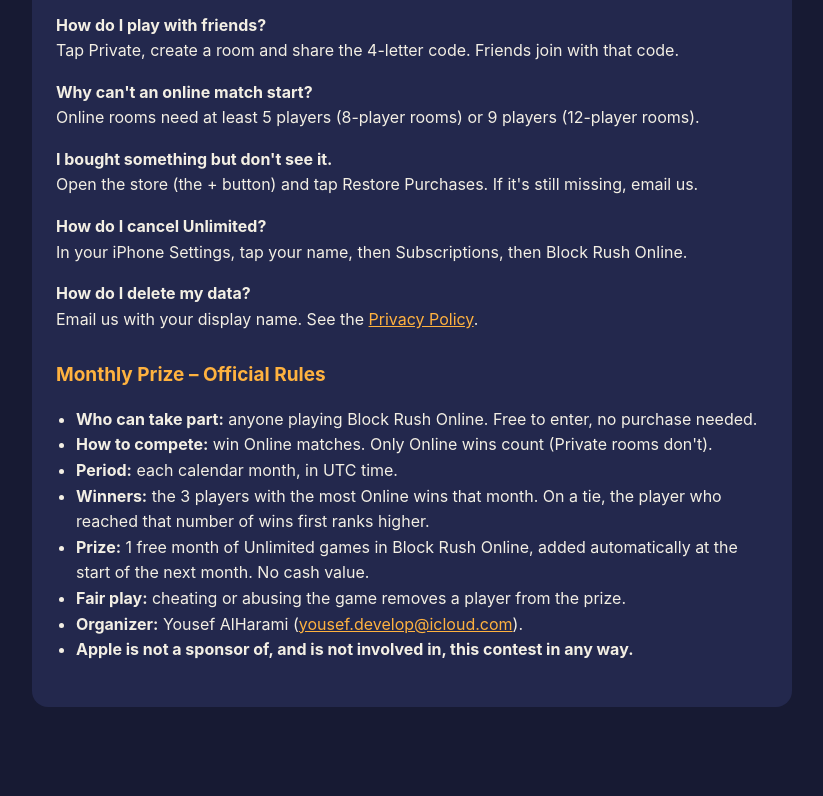
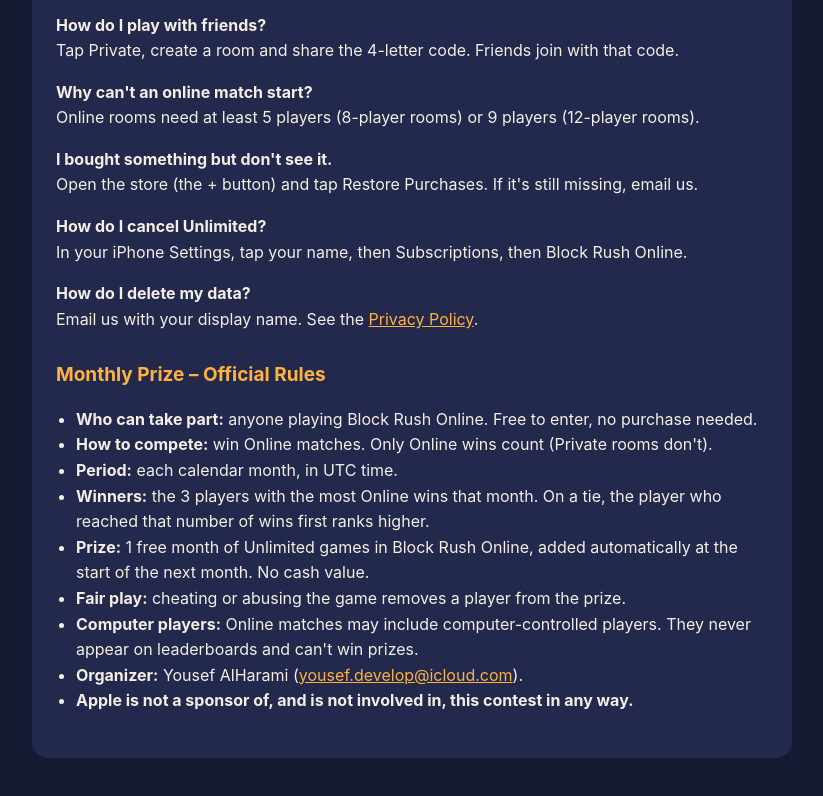
Before and after one commit to yousefalharami/block-rush, a plain HTML site: page support.html in a window 1280 px wide. Shown: the part 539-1335 px from the top of the page, without its empty margins (228-1051 px from the left). Before the commit the page ends 1294 px from the top, so only its background shows below. Drawn offline with Linux system fonts and the light colour scheme.

Commit message:
Rules: online matches may include computer-controlled players

```diff
--- a/support.html
+++ b/support.html
@@ -49,6 +49,7 @@ Please include your display name and your iPhone model. We usually reply within
   <li><b>Winners:</b> the 3 players with the most Online wins that month. On a tie, the player who reached that number of wins first ranks higher.</li>
   <li><b>Prize:</b> 1 free month of Unlimited games in Block Rush Online, added automatically at the start of the next month. No cash value.</li>
   <li><b>Fair play:</b> cheating or abusing the game removes a player from the prize.</li>
+  <li><b>Computer players:</b> Online matches may include computer-controlled players. They never appear on leaderboards and can't win prizes.</li>
   <li><b>Organizer:</b> Yousef AlHarami (<a href="mailto:yousef.develop@icloud.com">yousef.develop@icloud.com</a>).</li>
   <li><b>Apple is not a sponsor of, and is not involved in, this contest in any way.</b></li>
 </ul>
```
